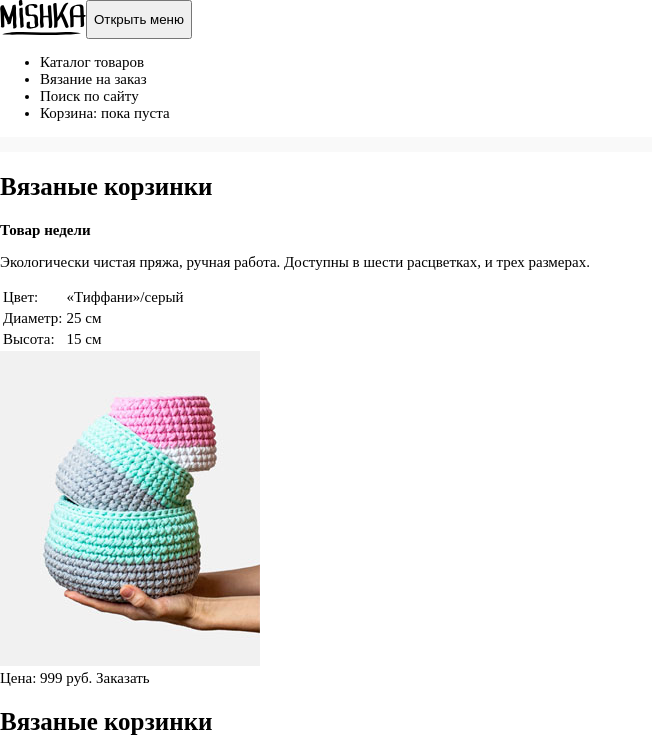
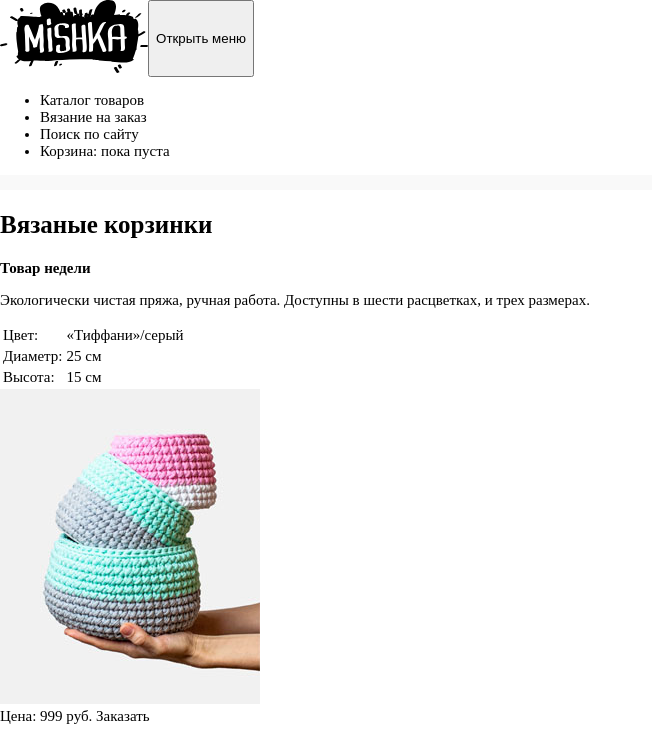
Before and after one commit to olegsorokin/30818-mishka-2, a website: page index.html in a window 1280 px wide. Shown: the top 742 px of the page, without its empty margins (0-652 px from the left). Drawn offline with nearby package versions, Linux system fonts and the light colour scheme; files that its build step writes are made by us from their sources; some icons are missing.

Commit message:
Added an adaptive logo

```diff
--- a/index.html
+++ b/index.html
@@ -12,7 +12,13 @@
     <header class="page-header">
       <nav class="main-nav">
         <a href="#" class="page-header__logo">
-          <img src="img/logo-mobile.svg" width="86" height="35" alt="Логотип магазина Мишка" class="page-header__logo-image">
+          <a class="main-nav__logo">
+            <picture>
+              <source media="(min-width: 1150px)" srcset="img/logo-desktop.svg">
+              <source media="(min-width: 768px)" srcset="img/logo-tablet.svg">
+              <img class="main-nav__logo-image" src="img/logo-mobile.svg" alt="Логотип магазина &laquo;Мишка&raquo;" title="Логотип магазина &laquo;Мишка&raquo;">
+            </picture>
+          </a>
         </a>
         <button class="main-nav__toggle" type="button">Открыть меню</button>
         <div class="main-nav__wrapper">
```
